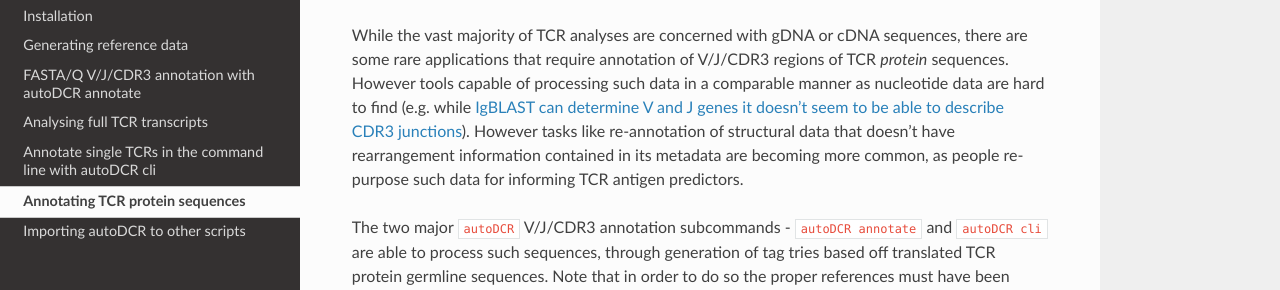
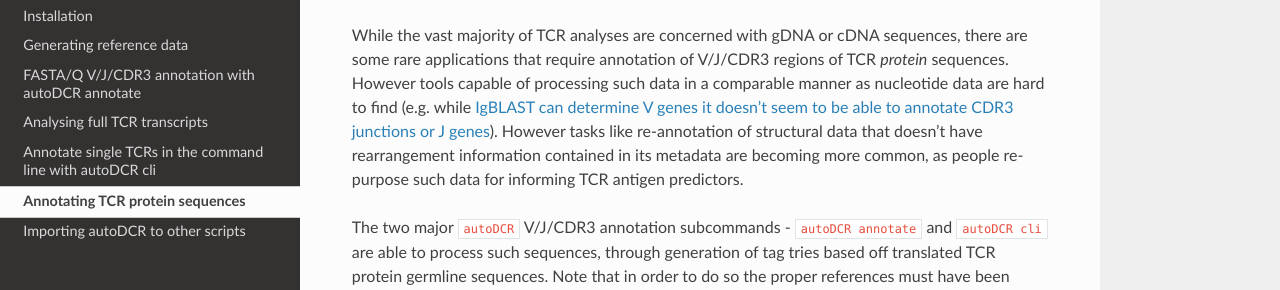
Before and after one commit to JamieHeather/autoDCR, a Sphinx documentation site: the page built from docs/tcrproteins.rst, in a window 1280 px wide and 900 px high. Shown: the part 136-426 px from the top of the window. Built offline with Sphinx 7.4.7 and the Read the Docs theme 3.1.0, drawn with Linux system fonts in a browser that asks for light colours.

Commit message:
2025-07-01: fixed IgBLAST protein annotation status

```diff
--- a/docs/tcrproteins.rst
+++ b/docs/tcrproteins.rst
@@ -1,7 +1,7 @@
 Annotating TCR protein sequences
 ================================
 
-While the vast majority of TCR analyses are concerned with gDNA or cDNA sequences, there are some rare applications that require annotation of V/J/CDR3 regions of TCR `protein` sequences. However tools capable of processing such data in a comparable manner as nucleotide data are hard to find (e.g. while `IgBLAST can determine V and J genes it doesn't seem to be able to describe CDR3 junctions <https://www.ncbi.nlm.nih.gov/igblast/>`_). However tasks like re-annotation of structural data that doesn't have rearrangement information contained in its metadata are becoming more common, as people re-purpose such data for informing TCR antigen predictors.
+While the vast majority of TCR analyses are concerned with gDNA or cDNA sequences, there are some rare applications that require annotation of V/J/CDR3 regions of TCR `protein` sequences. However tools capable of processing such data in a comparable manner as nucleotide data are hard to find (e.g. while `IgBLAST can determine V genes it doesn't seem to be able to annotate CDR3 junctions or J genes <https://www.ncbi.nlm.nih.gov/igblast/>`_). However tasks like re-annotation of structural data that doesn't have rearrangement information contained in its metadata are becoming more common, as people re-purpose such data for informing TCR antigen predictors.
 
 The two major ``autoDCR`` V/J/CDR3 annotation subcommands - ``autoDCR annotate`` and ``autoDCR cli`` are able to process such sequences, through generation of tag tries based off translated TCR protein germline sequences. Note that in order to do so the proper references must have been generated in the correct order, as described in the :ref:`Generating reference data` section.
 
```
